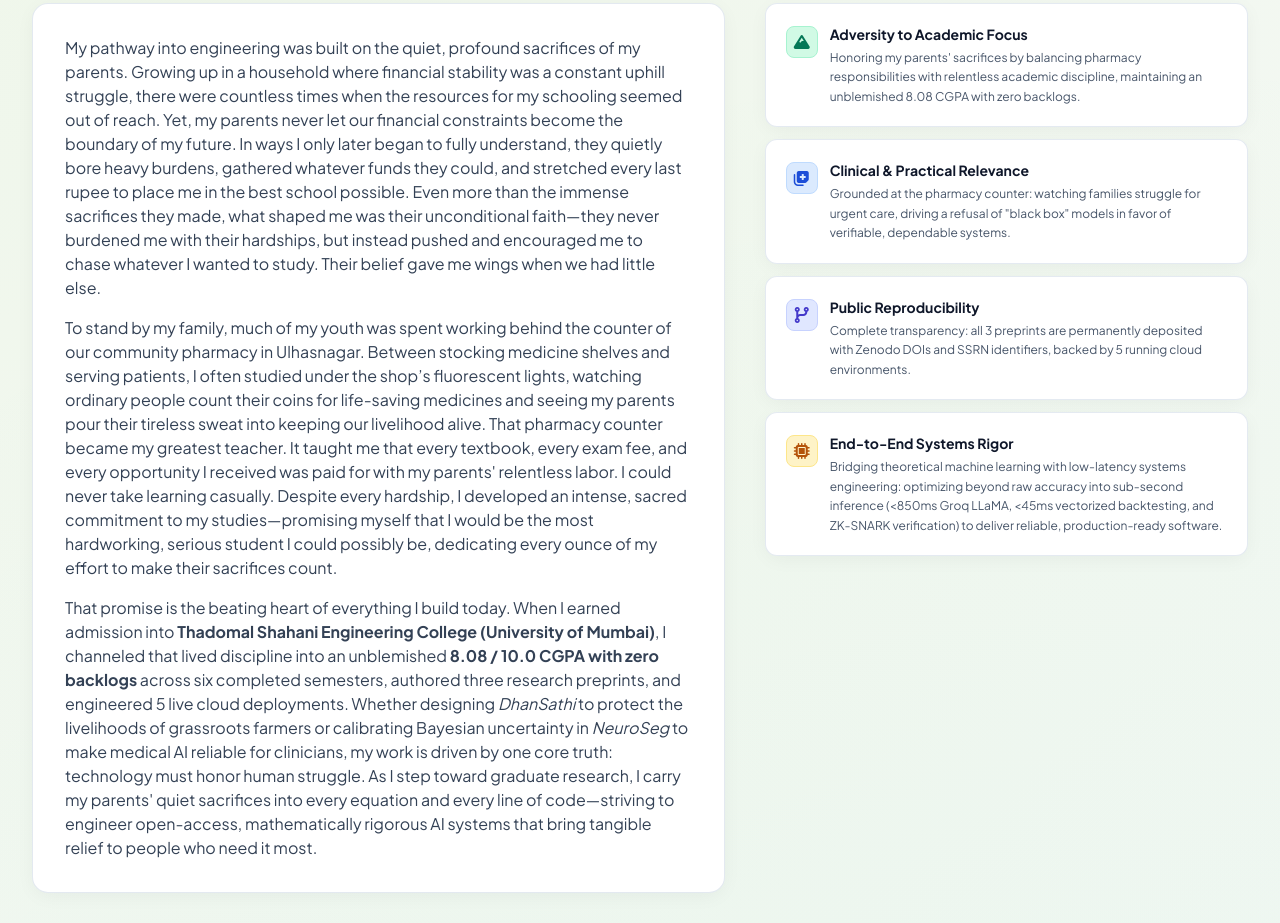
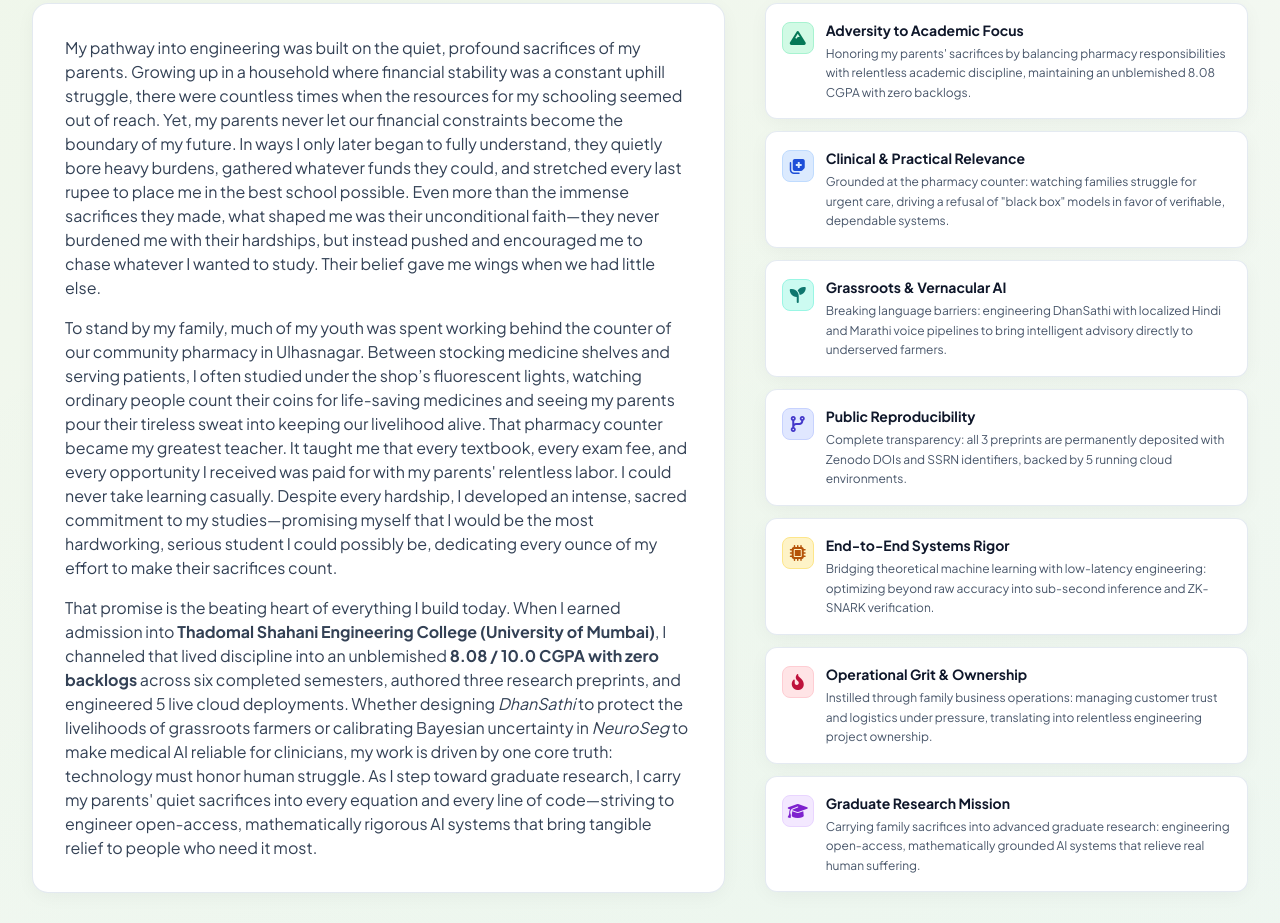
Before and after one commit to achotanibhavikoffice-ui/achotanibhavikoffice-ui.github.io, a plain HTML site: page index.html in a window 1280 px wide. Shown: the part 1157-2080 px from the top of the page. Drawn offline with nearby package versions, Linux system fonts and the light colour scheme.

Commit message:
feat(about): balance height of left story and right highlights with 7 aligned cards

```diff
--- a/index.html
+++ b/index.html
@@ -397,9 +397,9 @@
         <p class="text-sm text-slate-600">Grounded roots, academic perseverance, and engineering that relieves human friction.</p>
       </div>
 
-      <div class="grid grid-cols-1 lg:grid-cols-12 gap-10 items-start">
+      <div class="grid grid-cols-1 lg:grid-cols-12 gap-10 items-stretch">
 
-        <div class="lg:col-span-7 glass-card p-6 sm:p-8 rounded-2xl space-y-4 text-slate-700 text-sm sm:text-base leading-relaxed">
+        <div class="lg:col-span-7 glass-card p-6 sm:p-8 rounded-2xl space-y-4 text-slate-700 text-sm sm:text-base leading-relaxed flex flex-col justify-between">
           <p>
             My pathway into engineering was built on the quiet, profound sacrifices of my parents. Growing up in a household where financial stability was a constant uphill struggle, there were countless times when the resources for my schooling seemed out of reach. Yet, my parents never let our financial constraints become the boundary of my future. In ways I only later began to fully understand, they quietly bore heavy burdens, gathered whatever funds they could, and stretched every last rupee to place me in the best school possible. Even more than the immense sacrifices they made, what shaped me was their unconditional faith—they never burdened me with their hardships, but instead pushed and encouraged me to chase whatever I wanted to study. Their belief gave me wings when we had little else.
           </p>
@@ -411,9 +411,9 @@
           </p>
         </div>
 
-        <div class="lg:col-span-5 space-y-3">
+        <div class="lg:col-span-5 flex flex-col justify-between gap-3">
 
-          <div class="glass-card p-5 rounded-xl border border-slate-200/90 shadow-xs">
+          <div class="glass-card p-4 sm:p-4.5 rounded-xl border border-slate-200/90 shadow-xs">
             <div class="flex items-start gap-3">
               <div class="w-8 h-8 rounded-lg bg-emerald-100 text-emerald-700 border border-emerald-200 flex items-center justify-center shrink-0 mt-0.5 font-bold">
                 <i class="fa-solid fa-mountain"></i>
@@ -427,7 +427,7 @@
             </div>
           </div>
 
-          <div class="glass-card p-5 rounded-xl border border-slate-200/90 shadow-xs">
+          <div class="glass-card p-4 sm:p-4.5 rounded-xl border border-slate-200/90 shadow-xs">
             <div class="flex items-start gap-3">
               <div class="w-8 h-8 rounded-lg bg-blue-100 text-blue-700 border border-blue-200 flex items-center justify-center shrink-0 mt-0.5 font-bold">
                 <i class="fa-solid fa-notes-medical"></i>
@@ -441,7 +441,21 @@
             </div>
           </div>
 
-          <div class="glass-card p-5 rounded-xl border border-slate-200/90 shadow-xs">
+          <div class="glass-card p-4 sm:p-4.5 rounded-xl border border-slate-200/90 shadow-xs">
+            <div class="flex items-start gap-3">
+              <div class="w-8 h-8 rounded-lg bg-teal-100 text-teal-700 border border-teal-200 flex items-center justify-center shrink-0 mt-0.5 font-bold">
+                <i class="fa-solid fa-seedling"></i>
+              </div>
+              <div>
+                <h4 class="text-sm font-bold text-slate-900">Grassroots &amp; Vernacular AI</h4>
+                <p class="text-xs text-slate-600 mt-1 leading-relaxed">
+                  Breaking language barriers: engineering DhanSathi with localized Hindi and Marathi voice pipelines to bring intelligent advisory directly to underserved farmers.
+                </p>
+              </div>
+            </div>
+          </div>
+
+          <div class="glass-card p-4 sm:p-4.5 rounded-xl border border-slate-200/90 shadow-xs">
             <div class="flex items-start gap-3">
               <div class="w-8 h-8 rounded-lg bg-indigo-100 text-indigo-700 border border-indigo-200 flex items-center justify-center shrink-0 mt-0.5 font-bold">
                 <i class="fa-solid fa-code-branch"></i>
@@ -455,7 +469,7 @@
             </div>
           </div>
 
-          <div class="glass-card p-5 rounded-xl border border-slate-200/90 shadow-xs">
+          <div class="glass-card p-4 sm:p-4.5 rounded-xl border border-slate-200/90 shadow-xs">
             <div class="flex items-start gap-3">
               <div class="w-8 h-8 rounded-lg bg-amber-100 text-amber-700 border border-amber-200 flex items-center justify-center shrink-0 mt-0.5 font-bold">
                 <i class="fa-solid fa-microchip"></i>
@@ -463,7 +477,35 @@
               <div>
                 <h4 class="text-sm font-bold text-slate-900">End-to-End Systems Rigor</h4>
                 <p class="text-xs text-slate-600 mt-1 leading-relaxed">
-                  Bridging theoretical machine learning with low-latency systems engineering: optimizing beyond raw accuracy into sub-second inference (&lt;850ms Groq LLaMA, &lt;45ms vectorized backtesting, and ZK-SNARK verification) to deliver reliable, production-ready software.
+                  Bridging theoretical machine learning with low-latency engineering: optimizing beyond raw accuracy into sub-second inference and ZK-SNARK verification.
+                </p>
+              </div>
+            </div>
+          </div>
+
+          <div class="glass-card p-4 sm:p-4.5 rounded-xl border border-slate-200/90 shadow-xs">
+            <div class="flex items-start gap-3">
+              <div class="w-8 h-8 rounded-lg bg-rose-100 text-rose-700 border border-rose-200 flex items-center justify-center shrink-0 mt-0.5 font-bold">
+                <i class="fa-solid fa-fire-flame-curved"></i>
+              </div>
+              <div>
+                <h4 class="text-sm font-bold text-slate-900">Operational Grit &amp; Ownership</h4>
+                <p class="text-xs text-slate-600 mt-1 leading-relaxed">
+                  Instilled through family business operations: managing customer trust and logistics under pressure, translating into relentless engineering project ownership.
+                </p>
+              </div>
+            </div>
+          </div>
+
+          <div class="glass-card p-4 sm:p-4.5 rounded-xl border border-slate-200/90 shadow-xs">
+            <div class="flex items-start gap-3">
+              <div class="w-8 h-8 rounded-lg bg-purple-100 text-purple-700 border border-purple-200 flex items-center justify-center shrink-0 mt-0.5 font-bold">
+                <i class="fa-solid fa-graduation-cap"></i>
+              </div>
+              <div>
+                <h4 class="text-sm font-bold text-slate-900">Graduate Research Mission</h4>
+                <p class="text-xs text-slate-600 mt-1 leading-relaxed">
+                  Carrying family sacrifices into advanced graduate research: engineering open-access, mathematically grounded AI systems that relieve real human suffering.
                 </p>
               </div>
             </div>
```
